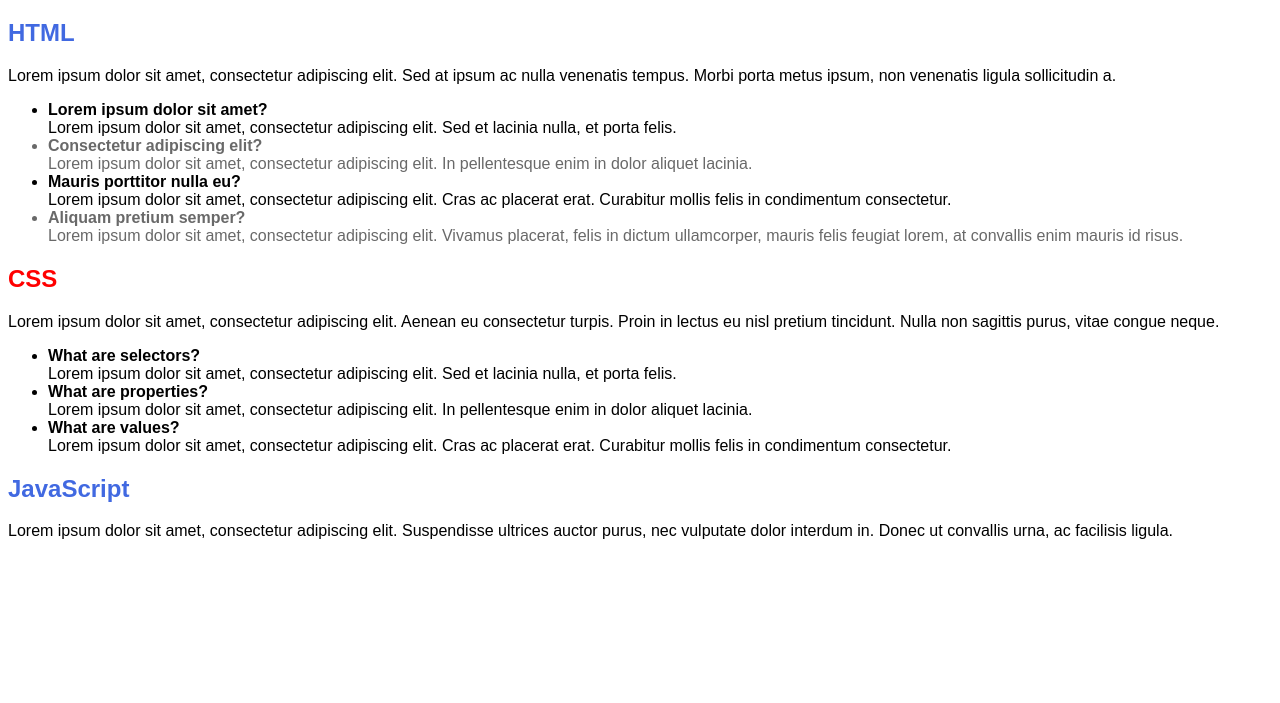
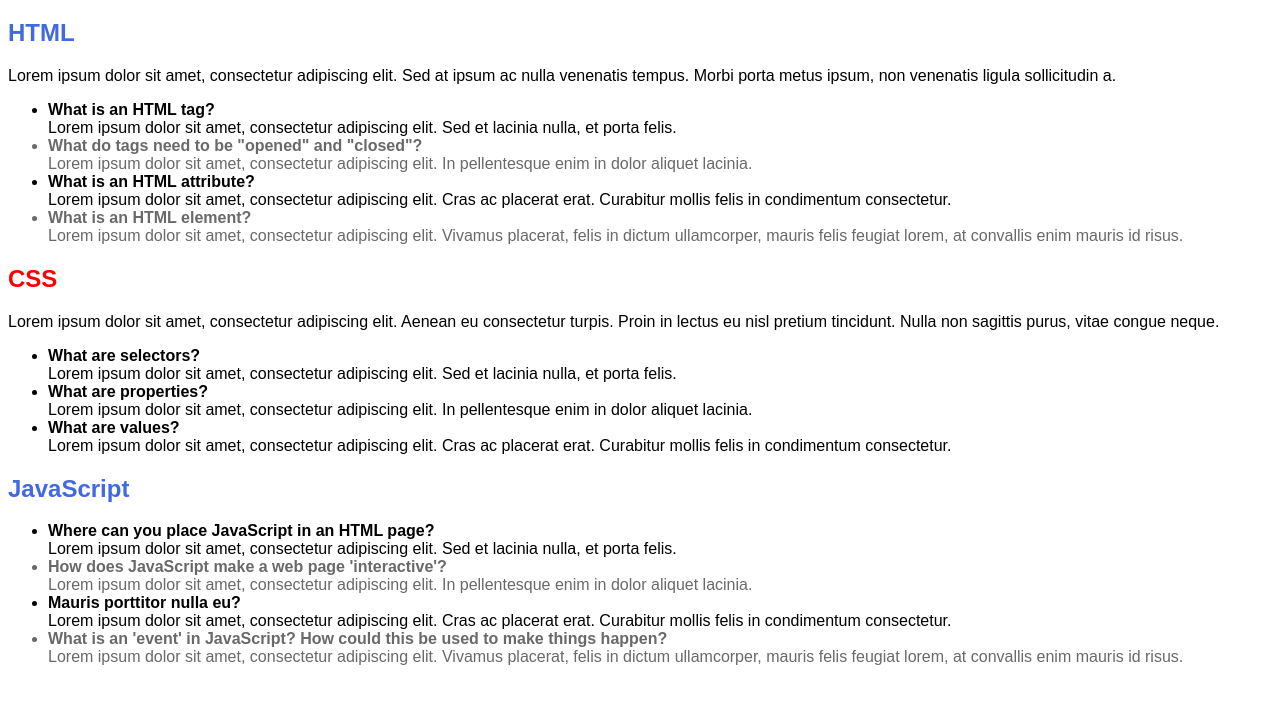
Before and after one commit to voxace/HTML-CSS-JS2, a plain HTML site: page index.html in a window 1280 px wide. Shown: the part 61-764 px from the top of the page. Drawn offline with Linux system fonts and the light colour scheme.

Commit message:
Finished JS section
- answered questions
- implements JS code

```diff
--- a/index.html
+++ b/index.html
@@ -20,15 +20,15 @@
     </style>
 </head>
     <body>
-        <h1>HTML, CSS and JavaScript</h1>
+        <h1 onclick="doStuff();">HTML, CSS and JavaScript</h1>
 
         <h2>HTML</h2>
         <p>Lorem ipsum dolor sit amet, consectetur adipiscing elit. Sed at ipsum ac nulla venenatis tempus. Morbi porta metus ipsum, non venenatis ligula sollicitudin a.</p>
         <ul>
-            <li><strong>Lorem ipsum dolor sit amet?</strong><br>Lorem ipsum dolor sit amet, consectetur adipiscing elit. Sed et lacinia nulla, et porta felis.</li>
-            <li class="grey-list"><strong>Consectetur adipiscing elit?</strong><br>Lorem ipsum dolor sit amet, consectetur adipiscing elit. In pellentesque enim in dolor aliquet lacinia.</li>
-            <li><strong>Mauris porttitor nulla eu?</strong><br>Lorem ipsum dolor sit amet, consectetur adipiscing elit. Cras ac placerat erat. Curabitur mollis felis in condimentum consectetur.</li>
-            <li class="grey-list"><strong>Aliquam pretium semper?</strong><br>Lorem ipsum dolor sit amet, consectetur adipiscing elit. Vivamus placerat, felis in dictum ullamcorper, mauris felis feugiat lorem, at convallis enim mauris id risus.</li>
+            <li><strong>What is an HTML tag?</strong><br>Lorem ipsum dolor sit amet, consectetur adipiscing elit. Sed et lacinia nulla, et porta felis.</li>
+            <li class="grey-list"><strong>What do tags need to be "opened" and "closed"?</strong><br>Lorem ipsum dolor sit amet, consectetur adipiscing elit. In pellentesque enim in dolor aliquet lacinia.</li>
+            <li><strong>What is an HTML attribute?</strong><br>Lorem ipsum dolor sit amet, consectetur adipiscing elit. Cras ac placerat erat. Curabitur mollis felis in condimentum consectetur.</li>
+            <li class="grey-list"><strong>What is an HTML element?</strong><br>Lorem ipsum dolor sit amet, consectetur adipiscing elit. Vivamus placerat, felis in dictum ullamcorper, mauris felis feugiat lorem, at convallis enim mauris id risus.</li>
         </ul>
 
         <h2 id="css-heading">CSS</h2>
@@ -40,7 +40,20 @@
         </ul>
 
         <h2>JavaScript</h2>
-        <p>Lorem ipsum dolor sit amet, consectetur adipiscing elit. Suspendisse ultrices auctor purus, nec vulputate dolor interdum in. Donec ut convallis urna, ac facilisis ligula.</p>
+        <ul>
+            <li><strong>Where can you place JavaScript in an HTML page?</strong><br>Lorem ipsum dolor sit amet, consectetur adipiscing elit. Sed et lacinia nulla, et porta felis.</li>
+            <li class="grey-list"><strong>How does JavaScript make a web page 'interactive'?</strong><br>Lorem ipsum dolor sit amet, consectetur adipiscing elit. In pellentesque enim in dolor aliquet lacinia.</li>
+            <li><strong>Mauris porttitor nulla eu?</strong><br>Lorem ipsum dolor sit amet, consectetur adipiscing elit. Cras ac placerat erat. Curabitur mollis felis in condimentum consectetur.</li>
+            <li class="grey-list"><strong>What is an 'event' in JavaScript? How could this be used to make things happen?</strong><br>Lorem ipsum dolor sit amet, consectetur adipiscing elit. Vivamus placerat, felis in dictum ullamcorper, mauris felis feugiat lorem, at convallis enim mauris id risus.</li>
+        </ul>
+
+        <script>
+            function doStuff() {
+                body = document.getElementById('css-heading');
+                body.style.color = 'green';
+                body.innerHTML = "Cascading Style Sheets";
+            }
+        </script>
 
     </body>
 </html>
```
